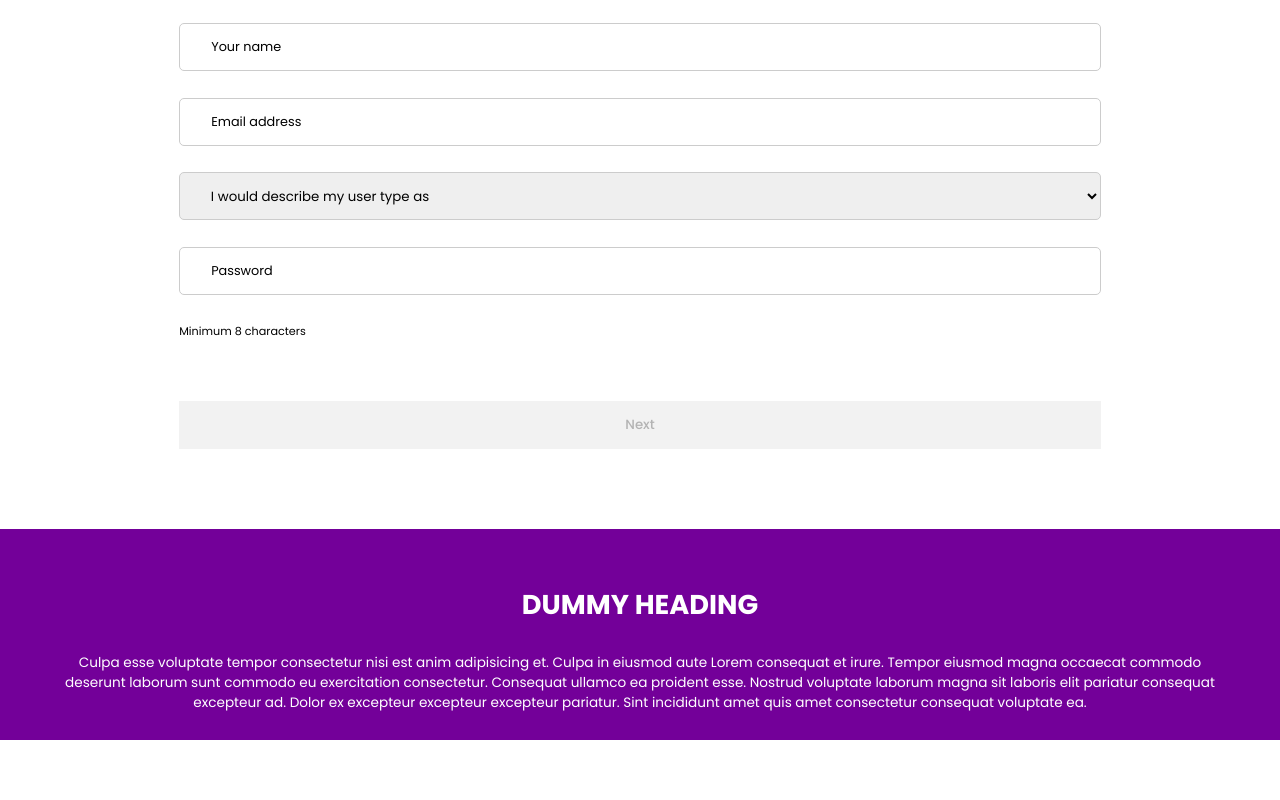
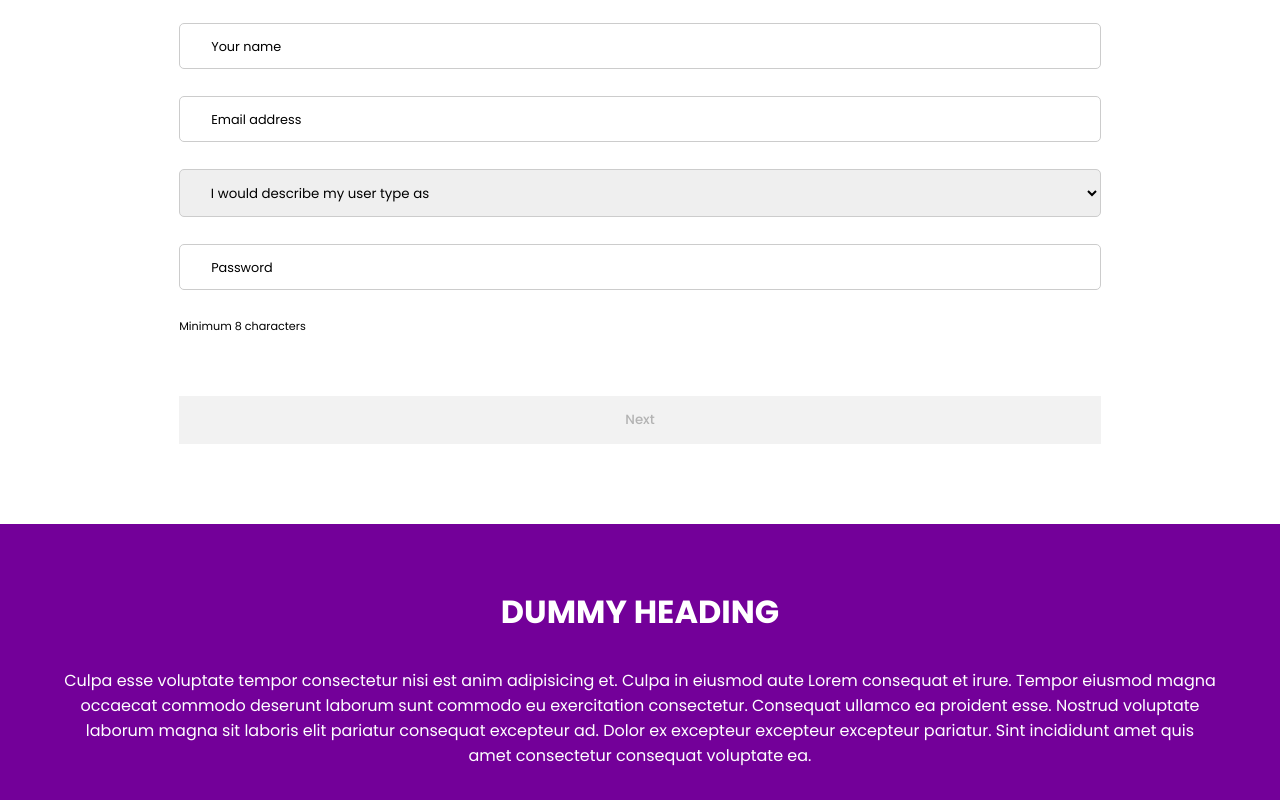
Before and after one commit to merhmood/incsub, a React (Create React App) app: page / in a window 1280 px wide. Shown: the part 223-1023 px from the top of the page. Before the commit the page ends 963 px from the top, so only its background shows below. Built offline with nearby package versions, Linux system fonts and the light colour scheme; the HTML template or start-up script is replaced by a standard one.

Commit message:
app.css fix

```diff
--- a/src/App.css
+++ b/src/App.css
@@ -87,7 +87,7 @@ body {
 .row .col-1 .form div input {
   display: block;
   width: 100%;
-  height: 6vh;
+  height: 2.9rem;
   margin-bottom: 2em;
   -webkit-box-sizing: border-box;
           box-sizing: border-box;
@@ -96,6 +96,10 @@ body {
   border-width: 1px;
   border-color: #cccccc;
   border-radius: 5px;
+}
+
+.row .col-1 .form div input:focus {
+  outline-color: black;
 }
 
 .row .col-1 .form div select {
@@ -168,7 +172,6 @@ body {
   color: white;
   text-align: center;
   padding: auto;
-  font-size: 0.85rem;
 }
 
 .row .col-2 h1 {
@@ -179,7 +182,7 @@ body {
   margin-bottom: 2em;
 }
 
-@media screen and (min-width: 1600px) {
+@media screen and (min-width: 1550px) {
   .container {
     margin: 0 auto;
   }
@@ -192,6 +195,7 @@ body {
         -ms-flex-direction: row;
             flex-direction: row;
     width: 100%;
+    height: 100%;
     -webkit-box-sizing: border-box;
             box-sizing: border-box;
   }
```
